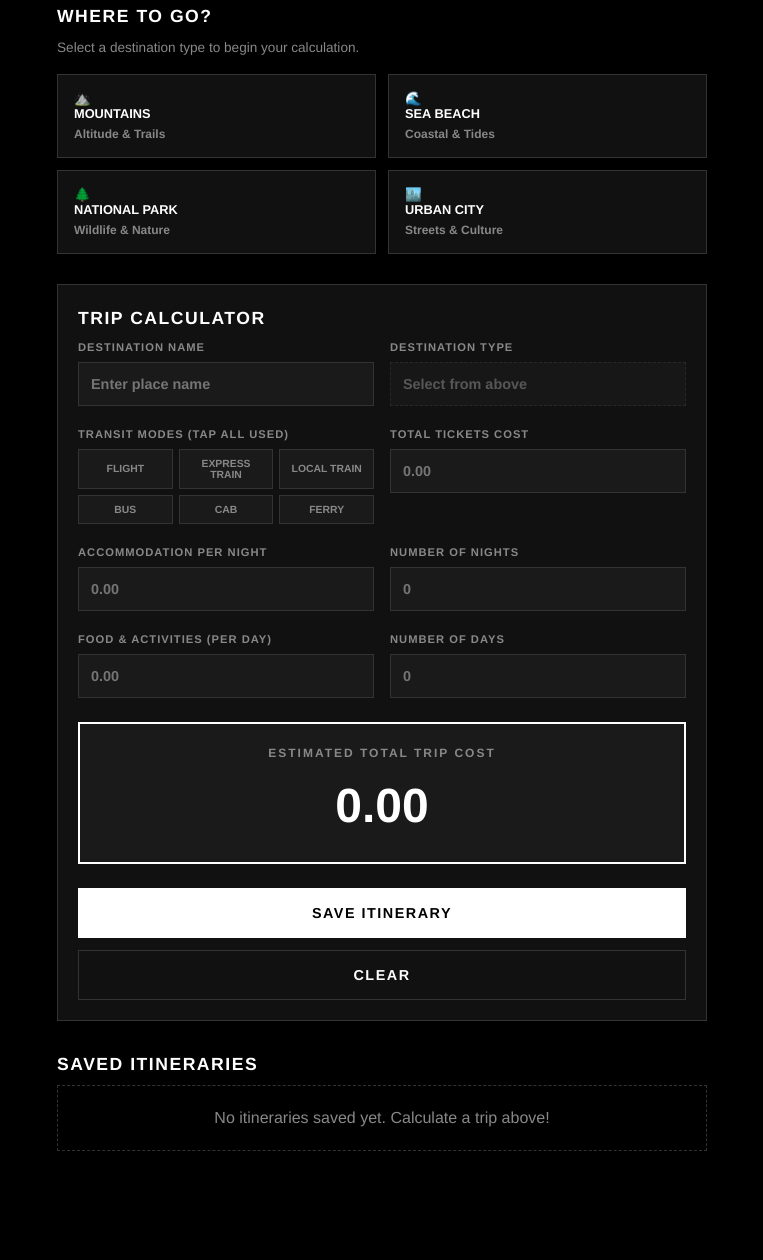
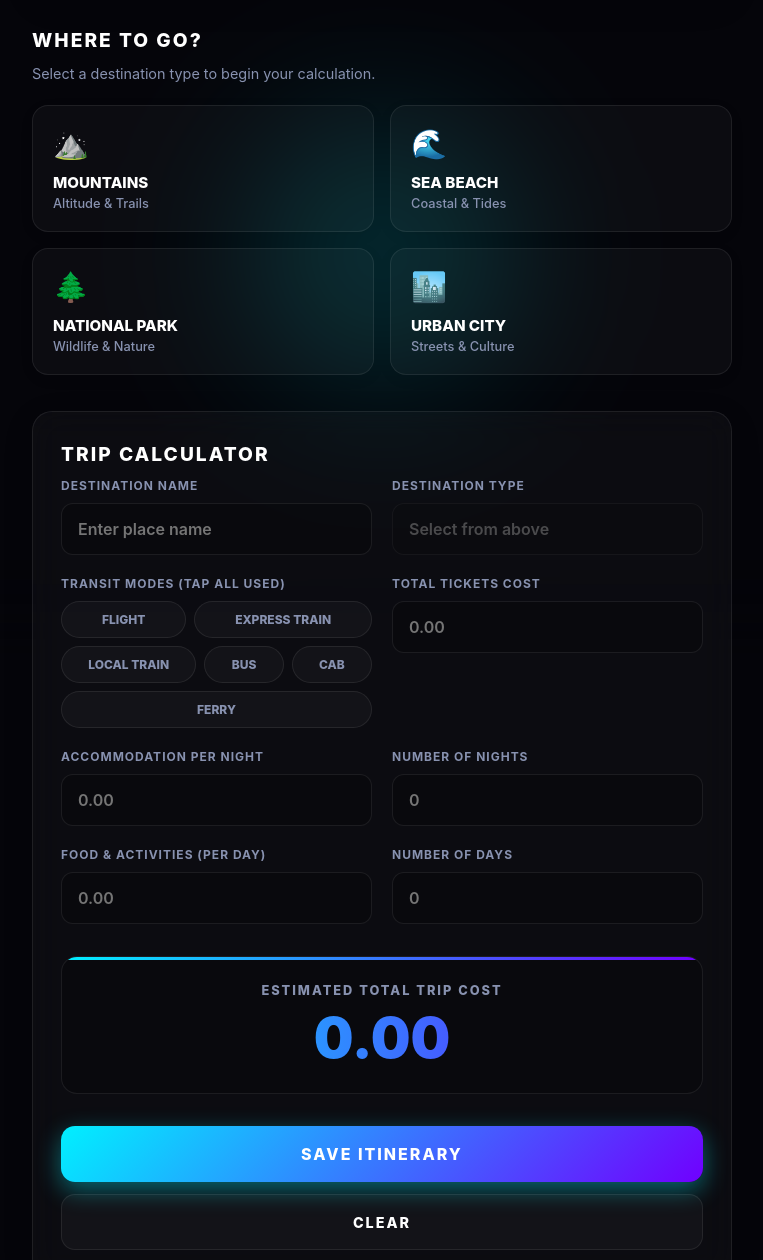
Before and after one commit to Bikugithub/PERSONALISED-TRAVEL-ASSISTANT, a plain HTML site: page index.html in a window 1280 px wide. Shown: the part 146-1406 px from the top of the page, without its empty margins (258-1021 px from the left). Drawn offline with Linux system fonts and the light colour scheme.

Commit message:
Update style.css

```diff
--- a/style.css
+++ b/style.css
@@ -1,32 +1,40 @@
-/* DYNAMIC VARIABLES (DARK DEFAULT) */
+/* PREMIUM IMMERSIVE THEMES */
 :root {
-    --bg-base: #000000;
-    --bg-surface: #111111;
-    --bg-elevated: #1a1a1a;
-    --border-color: #333333;
+    /* Dark Mode Defaults */
+    --bg-base: #05050a;
+    --glass-bg: rgba(255, 255, 255, 0.03);
+    --glass-border: rgba(255, 255, 255, 0.08);
+    --glass-hover: rgba(255, 255, 255, 0.08);
     --text-main: #ffffff;
-    --text-muted: #888888;
-    --accent: #ffffff;
+    --text-muted: #8892b0;
+    --accent: #00f0ff;
+    --accent-glow: rgba(0, 240, 255, 0.4);
     --accent-text: #000000;
+    --gradient-1: #00f0ff;
+    --gradient-2: #7000ff;
+    --danger: #ff3366;
 }
 
-/* LIGHT THEME OVERRIDES */
 body.light-mode {
-    --bg-base: #f4f4f5;
-    --bg-surface: #ffffff;
-    --bg-elevated: #e4e4e7;
-    --border-color: #d4d4d8;
-    --text-main: #000000;
-    --text-muted: #71717a;
-    --accent: #000000;
+    --bg-base: #f0f2f5;
+    --glass-bg: rgba(255, 255, 255, 0.6);
+    --glass-border: rgba(0, 0, 0, 0.1);
+    --glass-hover: rgba(255, 255, 255, 0.9);
+    --text-main: #0f172a;
+    --text-muted: #64748b;
+    --accent: #6366f1;
+    --accent-glow: rgba(99, 102, 241, 0.4);
     --accent-text: #ffffff;
+    --gradient-1: #6366f1;
+    --gradient-2: #ec4899;
+    --danger: #ef4444;
 }
 
 * {
     box-sizing: border-box;
     margin: 0;
     padding: 0;
-    font-family: "Helvetica Neue", Arial, sans-serif;
+    font-family: -apple-system, BlinkMacSystemFont, "Segoe UI", Roboto, Oxygen, Ubuntu, sans-serif;
     -webkit-tap-highlight-color: transparent;
 }
 
@@ -35,291 +43,434 @@ body {
     color: var(--text-main);
     padding: 20px 16px;
     line-height: 1.5;
-    transition: background-color 0.3s ease, color 0.3s ease;
+    transition: background-color 0.5s ease, color 0.5s ease;
+    overflow-x: hidden;
+}
+
+/* AMBIENT BACKGROUND */
+.ambient-bg {
+    position: fixed;
+    top: 0;
+    left: 0;
+    width: 100vw;
+    height: 100vh;
+    z-index: -1;
+    overflow: hidden;
+    pointer-events: none;
+}
+
+.glow-orb {
+    position: absolute;
+    width: 400px;
+    height: 400px;
+    background: radial-gradient(circle, var(--accent-glow) 0%, transparent 70%);
+    border-radius: 50%;
+    top: 50%;
+    left: 50%;
+    transform: translate(-50%, -50%);
+    transition: top 0.2s ease-out, left 0.2s ease-out, background 0.5s ease;
+    filter: blur(40px);
+    opacity: 0.6;
+}
+
+.glass-overlay {
+    position: absolute;
+    top: 0;
+    left: 0;
+    width: 100%;
+    height: 100%;
+    backdrop-filter: blur(60px);
+    -webkit-backdrop-filter: blur(60px);
 }
 
 .app-wrapper {
-    max-width: 650px;
+    position: relative;
+    max-width: 700px;
     margin: 0 auto;
-    padding-bottom: 50px;
+    padding-bottom: 60px;
+    z-index: 1;
 }
 
-/* HEADER & THEME TOGGLE */
+/* GLASSMORPHISM UTILITIES */
+.glass-panel {
+    background: var(--glass-bg);
+    backdrop-filter: blur(16px);
+    -webkit-backdrop-filter: blur(16px);
+    border: 1px solid var(--glass-border);
+    border-radius: 20px;
+    box-shadow: 0 8px 32px rgba(0, 0, 0, 0.1);
+}
+
+/* HEADER */
 .welcome-header {
     margin-bottom: 30px;
-    padding-bottom: 20px;
-    border-bottom: 2px solid var(--border-color);
+    padding: 24px;
 }
 
 .header-flex {
     display: flex;
     justify-content: space-between;
-    align-items: flex-start;
+    align-items: center;
 }
 
 .theme-icon-btn {
-    background: transparent;
-    border: 2px solid var(--border-color);
+    background: var(--glass-bg);
+    border: 1px solid var(--glass-border);
     color: var(--text-main);
-    width: 44px;
-    height: 44px;
+    width: 48px;
+    height: 48px;
     border-radius: 50%;
-    font-size: 1.2rem;
+    font-size: 1.4rem;
     display: flex;
     align-items: center;
     justify-content: center;
     cursor: pointer;
-    transition: all 0.2s ease;
+    transition: all 0.3s cubic-bezier(0.175, 0.885, 0.32, 1.275);
 }
 
-.theme-icon-btn:active {
-    background: var(--text-main);
-    color: var(--bg-base);
+.theme-icon-btn:hover {
+    transform: rotate(45deg) scale(1.1);
+    border-color: var(--accent);
+    color: var(--accent);
+    box-shadow: 0 0 15px var(--accent-glow);
 }
 
 .main-title {
-    font-size: 2.2rem;
+    font-size: 2rem;
     font-weight: 900;
-    letter-spacing: 2px;
+    letter-spacing: 1px;
     text-transform: uppercase;
 }
 
 .subtitle {
     font-size: 0.85rem;
-    font-weight: 700;
+    font-weight: 600;
     color: var(--text-muted);
-    letter-spacing: 1px;
+    letter-spacing: 2px;
     margin-top: 4px;
 }
 
-/* SECTION STRUCTURE */
+/* SECTIONS */
 .section-block {
-    margin-bottom: 30px;
+    margin-bottom: 36px;
 }
 
 .section-title {
-    font-size: 1.1rem;
+    font-size: 1.2rem;
     font-weight: 800;
-    letter-spacing: 1.5px;
+    letter-spacing: 2px;
     margin-bottom: 8px;
     color: var(--text-main);
 }
 
 .helper-text {
-    font-size: 0.85rem;
+    font-size: 0.9rem;
     color: var(--text-muted);
-    margin-bottom: 16px;
+    margin-bottom: 20px;
 }
 
-/* DESTINATION GRID */
+/* 3D INTERACTIVE CARDS (DESTINATIONS) */
 .destination-grid {
     display: grid;
     grid-template-columns: 1fr 1fr;
-    gap: 12px;
+    gap: 16px;
 }
 
-.dest-btn {
-    background: var(--bg-surface);
-    border: 1px solid var(--border-color);
-    padding: 16px;
+.interactive-card {
+    background: var(--glass-bg);
+    border: 1px solid var(--glass-border);
+    border-radius: 16px;
+    padding: 20px;
     text-align: left;
     cursor: pointer;
-    transition: all 0.2s ease;
+    transition: all 0.4s cubic-bezier(0.25, 0.8, 0.25, 1);
+    display: flex;
+    flex-direction: column;
+    align-items: flex-start;
+    box-shadow: 0 4px 15px rgba(0, 0, 0, 0.05);
 }
 
-.dest-btn.active, .dest-btn:active {
-    background: var(--accent);
+.interactive-card:hover {
+    transform: translateY(-5px);
+    background: var(--glass-hover);
     border-color: var(--accent);
+    box-shadow: 0 10px 25px var(--accent-glow);
 }
 
-.dest-btn.active .dest-tag,
-.dest-btn.active .dest-desc,
-.dest-btn:active .dest-tag,
-.dest-btn:active .dest-desc {
+.interactive-card:active {
+    transform: translateY(0) scale(0.98);
+}
+
+.interactive-card.active {
+    background: linear-gradient(135deg, var(--gradient-1), var(--gradient-2));
+    border: none;
+    box-shadow: 0 8px 25px var(--accent-glow);
+}
+
+.interactive-card.active .dest-tag,
+.interactive-card.active .dest-desc,
+.interactive-card.active .dest-icon {
     color: var(--accent-text);
 }
 
+.dest-icon {
+    font-size: 1.8rem;
+    margin-bottom: 12px;
+    transition: color 0.3s ease;
+}
+
 .dest-tag {
-    display: block;
-    font-size: 0.8rem;
+    font-size: 0.95rem;
     font-weight: 800;
-    margin-bottom: 6px;
+    margin-bottom: 4px;
     color: var(--text-main);
+    transition: color 0.3s ease;
 }
 
 .dest-desc {
-    display: block;
-    font-size: 0.75rem;
+    font-size: 0.8rem;
     color: var(--text-muted);
-    font-weight: 600;
+    font-weight: 500;
+    transition: color 0.3s ease;
 }
 
-/* CALCULATOR FORM & COMPACT TRANSIT PILLS */
+/* CALCULATOR FORM & INPUTS */
 .calculator-card {
-    background: var(--bg-surface);
-    border: 1px solid var(--border-color);
-    padding: 20px;
+    padding: 28px;
 }
 
 .form-row {
     display: grid;
     grid-template-columns: 1fr 1fr;
-    gap: 16px;
-    margin-bottom: 16px;
-}
-
-.transit-selector {
-    display: flex;
-    flex-wrap: wrap;
-    gap: 6px;
-}
-
-.t-mode-btn {
-    background: var(--bg-elevated);
-    border: 1px solid var(--border-color);
-    color: var(--text-muted);
-    padding: 8px 10px;
-    font-size: 0.65rem;
-    font-weight: 800;
-    cursor: pointer;
-    flex: 1 1 30%; /* Fits 3 neat buttons per row */
-    transition: all 0.15s ease;
-}
-
-.t-mode-btn.active {
-    background: var(--text-main);
-    color: var(--bg-base);
-    border-color: var(--text-main);
+    gap: 20px;
 }
 
 .input-group label {
     display: block;
-    font-size: 0.7rem;
+    font-size: 0.75rem;
     font-weight: 700;
     letter-spacing: 1px;
     color: var(--text-muted);
-    margin-bottom: 6px;
+    margin-bottom: 8px;
 }
 
-input {
+.glass-input {
     width: 100%;
-    height: 44px;
-    padding: 0 12px;
-    background: var(--bg-elevated);
-    border: 1px solid var(--border-color);
+    height: 52px;
+    padding: 0 16px;
+    background: rgba(0, 0, 0, 0.2);
+    border: 1px solid var(--glass-border);
     color: var(--text-main);
-    font-size: 0.9rem;
-    font-weight: 700;
-    border-radius: 0;
+    font-size: 1rem;
+    font-weight: 600;
+    border-radius: 12px;
     outline: none;
+    transition: all 0.3s ease;
 }
 
-input:focus {
-    border-color: var(--accent);
+body.light-mode .glass-input {
+    background: rgba(255, 255, 255, 0.5);
 }
 
-input[readonly] {
-    opacity: 0.7;
-    border-style: dashed;
+.glass-input:focus {
+    border-color: var(--accent);
+    box-shadow: 0 0 0 3px var(--accent-glow);
+    background: transparent;
 }
 
-/* LIVE TOTAL DISPLAY */
+.readonly-input {
+    opacity: 0.6;
+    cursor: not-allowed;
+}
+
+/* TRANSIT TOGGLE PILLS */
+.transit-selector {
+    display: flex;
+    flex-wrap: wrap;
+    gap: 8px;
+}
+
+.t-mode-btn {
+    background: var(--glass-bg);
+    border: 1px solid var(--glass-border);
+    color: var(--text-muted);
+    padding: 10px 14px;
+    font-size: 0.75rem;
+    font-weight: 800;
+    border-radius: 20px;
+    cursor: pointer;
+    flex: 1 1 auto;
+    text-align: center;
+    transition: all 0.3s cubic-bezier(0.175, 0.885, 0.32, 1.275);
+}
+
+.t-mode-btn:hover {
+    border-color: var(--accent);
+    color: var(--text-main);
+    transform: translateY(-2px);
+}
+
+.t-mode-btn.active {
+    background: var(--accent);
+    color: var(--accent-text);
+    border-color: var(--accent);
+    box-shadow: 0 4px 15px var(--accent-glow);
+}
+
+/* LIVE TOTAL WITH GRADIENT */
 .live-total-box {
-    background: var(--bg-elevated);
-    border: 2px solid var(--accent);
-    padding: 20px;
+    background: rgba(0, 0, 0, 0.2);
+    border: 1px solid var(--glass-border);
+    border-radius: 16px;
+    padding: 24px;
     text-align: center;
-    margin: 24px 0;
+    margin: 32px 0;
+    position: relative;
+    overflow: hidden;
+}
+
+body.light-mode .live-total-box {
+    background: rgba(255, 255, 255, 0.5);
+}
+
+.live-total-box::before {
+    content: '';
+    position: absolute;
+    top: 0; left: 0; right: 0;
+    height: 3px;
+    background: linear-gradient(90deg, var(--gradient-1), var(--gradient-2));
 }
 
 .total-label {
     display: block;
-    font-size: 0.75rem;
+    font-size: 0.8rem;
     font-weight: 800;
     color: var(--text-muted);
     letter-spacing: 2px;
 }
 
-.total-value {
-    font-size: 3rem;
+.gradient-text {
+    font-size: 3.5rem;
     font-weight: 900;
     margin-top: 8px;
-    color: var(--accent);
+    background: linear-gradient(90deg, var(--gradient-1), var(--gradient-2));
+    -webkit-background-clip: text;
+    -webkit-text-fill-color: transparent;
     word-break: break-all;
+    line-height: 1.1;
 }
 
-/* BUTTONS */
+/* ACTION BUTTONS */
+.form-actions {
+    display: flex;
+    flex-direction: column;
+    gap: 12px;
+}
+
 .primary-btn {
     width: 100%;
-    height: 50px;
-    background: var(--accent);
-    color: var(--accent-text);
+    height: 56px;
+    background: linear-gradient(135deg, var(--gradient-1), var(--gradient-2));
+    color: #ffffff; /* Always white for contrast on gradient */
     border: none;
-    font-size: 0.9rem;
+    border-radius: 14px;
+    font-size: 1rem;
     font-weight: 800;
-    letter-spacing: 1.5px;
+    letter-spacing: 2px;
     cursor: pointer;
-    margin-bottom: 12px;
+    transition: all 0.3s ease;
+    box-shadow: 0 8px 25px var(--accent-glow);
+}
+
+.primary-btn:hover {
+    transform: translateY(-2px);
+    box-shadow: 0 12px 30px var(--accent-glow);
+    filter: brightness(1.1);
+}
+
+.primary-btn:active {
+    transform: translateY(2px) scale(0.98);
 }
 
 .secondary-btn {
     width: 100%;
-    height: 50px;
-    background: transparent;
+    height: 56px;
+    background: var(--glass-bg);
     color: var(--text-main);
-    border: 1px solid var(--border-color);
+    border: 1px solid var(--glass-border);
+    border-radius: 14px;
     font-size: 0.9rem;
     font-weight: 800;
-    letter-spacing: 1.5px;
+    letter-spacing: 2px;
     cursor: pointer;
+    transition: all 0.3s ease;
+}
+
+.secondary-btn:hover {
+    background: var(--glass-hover);
 }
 
 /* SAVED ITINERARIES */
 .trips-list {
     display: flex;
     flex-direction: column;
-    gap: 16px;
+    gap: 20px;
 }
 
 .trip-card {
-    background: var(--bg-surface);
-    border: 1px solid var(--border-color);
-    padding: 16px;
+    background: var(--glass-bg);
+    backdrop-filter: blur(10px);
+    -webkit-backdrop-filter: blur(10px);
+    border: 1px solid var(--glass-border);
+    border-radius: 16px;
+    padding: 24px;
+    transition: transform 0.3s ease;
+}
+
+.trip-card:hover {
+    transform: translateX(4px);
+    border-color: rgba(255, 255, 255, 0.2);
+}
+
+body.light-mode .trip-card:hover {
+    border-color: rgba(0, 0, 0, 0.2);
 }
 
 .trip-header {
     display: flex;
     justify-content: space-between;
     align-items: center;
-    margin-bottom: 12px;
-    border-bottom: 1px solid var(--border-color);
-    padding-bottom: 12px;
+    margin-bottom: 16px;
+    border-bottom: 1px solid var(--glass-border);
+    padding-bottom: 16px;
 }
 
 .trip-dest {
-    font-size: 1.2rem;
-    font-weight: 800;
+    font-size: 1.4rem;
+    font-weight: 900;
+    letter-spacing: 1px;
 }
 
 .trip-type-tag {
-    font-size: 0.65rem;
+    font-size: 0.7rem;
     font-weight: 800;
-    background: var(--text-main);
-    color: var(--bg-base);
-    padding: 4px 8px;
+    background: linear-gradient(90deg, var(--gradient-1), var(--gradient-2));
+    color: #ffffff;
+    padding: 6px 12px;
+    border-radius: 20px;
 }
 
 .trip-breakdown {
     display: flex;
     flex-direction: column;
-    gap: 8px;
-    margin-bottom: 16px;
+    gap: 12px;
+    margin-bottom: 20px;
 }
 
 .breakdown-row {
     display: flex;
     justify-content: space-between;
-    font-size: 0.8rem;
+    font-size: 0.85rem;
     font-weight: 600;
     color: var(--text-muted);
 }
@@ -327,35 +478,49 @@ input[readonly] {
 .transit-modes-text {
     max-width: 60%;
     text-align: right;
-    line-height: 1.3;
+    line-height: 1.4;
+    color: var(--text-main);
 }
 
 .trip-total-row {
     display: flex;
     justify-content: space-between;
     align-items: center;
-    background: var(--bg-elevated);
-    padding: 12px;
-    border-left: 4px solid var(--accent);
+    background: rgba(0, 0, 0, 0.2);
+    border-radius: 12px;
+    padding: 16px;
+}
+
+body.light-mode .trip-total-row {
+    background: rgba(255, 255, 255, 0.5);
 }
 
 .trip-total-val {
-    font-size: 1.2rem;
+    font-size: 1.4rem;
     font-weight: 900;
+    color: var(--accent);
 }
 
 .del-btn {
     background: transparent;
-    color: #ff4444;
-    border: 1px solid #ff4444;
-    padding: 6px 12px;
-    font-size: 0.7rem;
+    color: var(--danger);
+    border: 1px solid var(--danger);
+    padding: 8px 16px;
+    font-size: 0.75rem;
     font-weight: 800;
+    border-radius: 8px;
     cursor: pointer;
-    margin-top: 12px;
+    margin-top: 16px;
+    transition: all 0.2s ease;
 }
 
-@media (max-width: 500px) {
+.del-btn:hover {
+    background: var(--danger);
+    color: #ffffff;
+    box-shadow: 0 4px 15px rgba(255, 51, 102, 0.4);
+}
+
+@media (max-width: 600px) {
     .form-row, .destination-grid {
         grid-template-columns: 1fr;
     }
```
